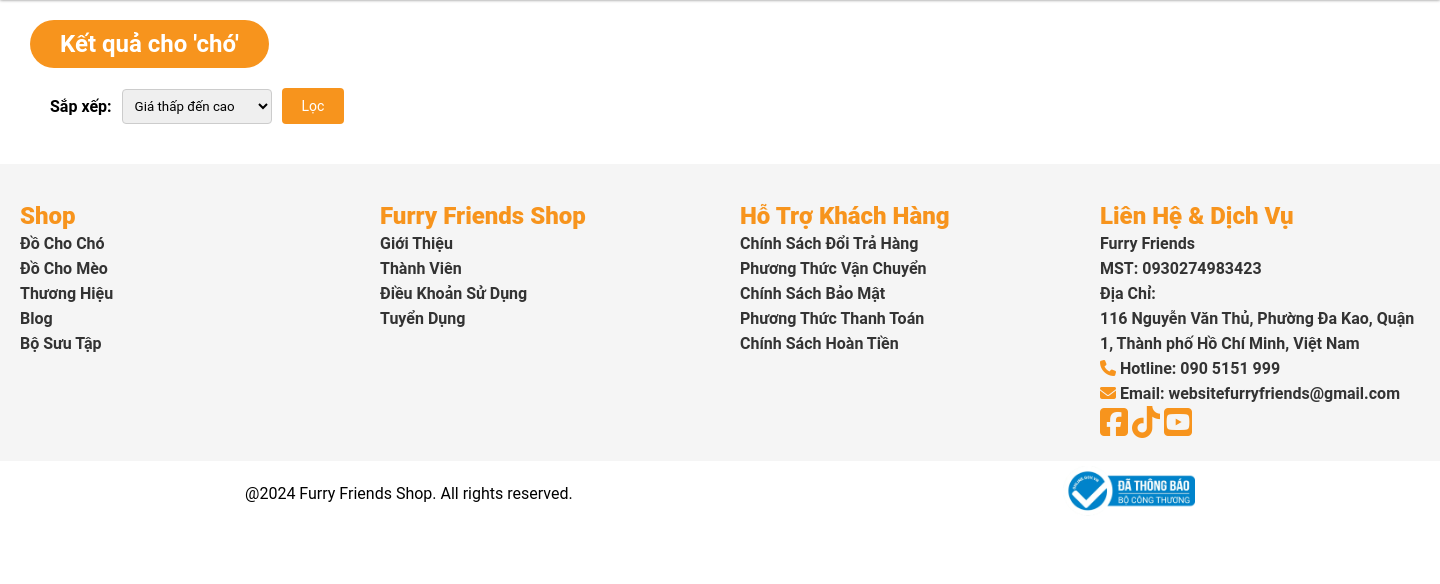
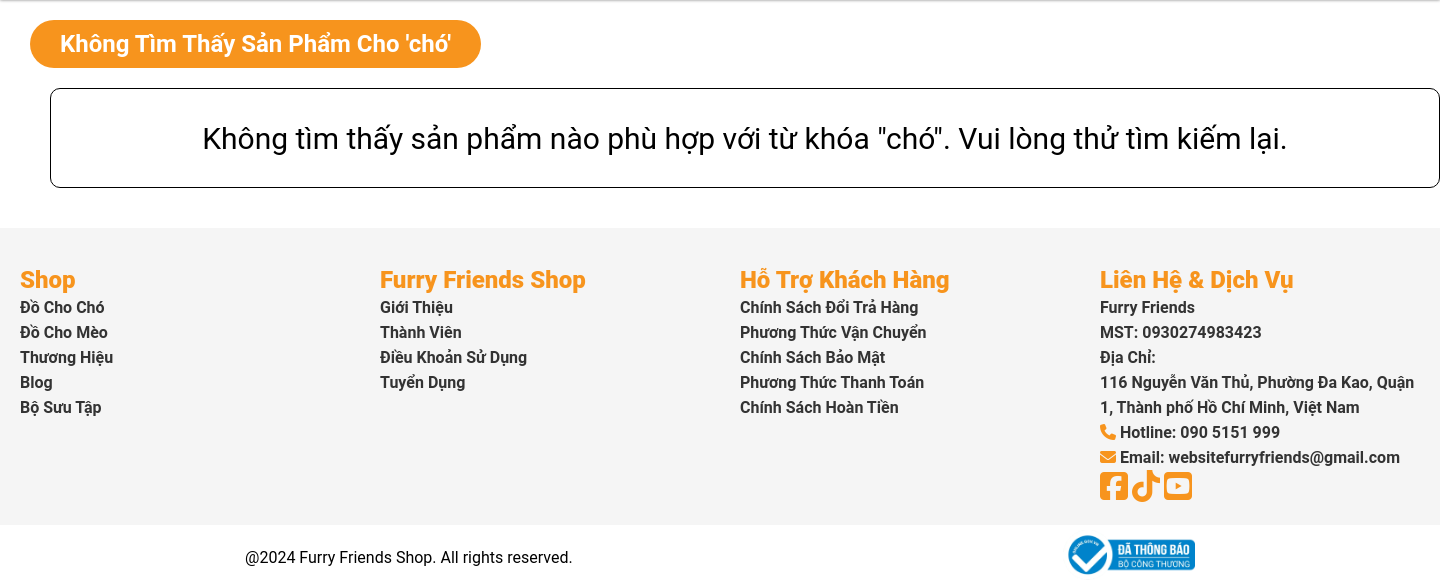
Before and after one commit to AnosMonter/Furryfriends, a PHP site: the page made by index.php in a window 1440 px wide. Shown: the part 180-764 px from the top of the page. Run offline with PHP 8.4, Linux system fonts and the light colour scheme; tables that the repository leaves empty or names only in its code hold one stand-in row (values such as "Sample post").

Commit message:
timkiem
thấy chưa ổn thì sửa lại nha

Co-Authored-By: loc131225 <190447482+loc131225@users.noreply.github.com>

```diff
--- a/site/controller/Site_Controller.php
+++ b/site/controller/Site_Controller.php
@@ -268,7 +268,7 @@ class Site_Controller
             $results = $this->Database->tim_kiem_sp($keyword, $min_price, $max_price, $page_size, $page_num, $sort_price);
             $so_record = $this->Database->tim_kiem_dem($keyword, $min_price, $max_price);
             $so_trang = ceil($so_record / $page_size);
-            $TitlePage = "Kết quả cho '$keyword'";
+            $TitlePage = !empty($result)? "Kết quả cho '$keyword'":"Không Tìm Thấy Sản Phẩm Cho '$keyword'";
             $Views = 'site/views/timkiem.php';
             include_once 'site/views/layout.php';
         } else {
--- a/site/views/timkiem.php
+++ b/site/views/timkiem.php
@@ -1,7 +1,7 @@
 <main>
     <div class="kq-timkiem">
         <h2><?php echo $TitlePage; ?></h2>
-        <div class="filter-bar">
+        <div class="filter-bar"><?php if(!empty($results)) {?>
             <form method="GET" action="">
                 <input type="hidden" name="Page" value="tim_kiem">
                 <input type="hidden" name="Search" value="<?php echo isset($_GET['Search']) ? $_GET['Search'] : ''; ?>">
@@ -12,7 +12,10 @@
                     <option value="DESC" <?php echo (isset($_GET['sort_price']) && $_GET['sort_price'] == 'DESC') ? 'selected' : ''; ?>>Giá cao đến thấp</option>
                 </select>
                 <button type="submit">Lọc</button>
-            </form>
+            </form><?php } else { ?>
+                <div style="border: 1px solid black; border-radius: 10px; color: black; font-size: 30px; height: 100px; display: flex; justify-content: center; align-items: center; width: 100%;" class="khong-co-san-pham-nao">
+                    Không tìm thấy sản phẩm nào phù hợp với từ khóa "<?php echo isset($_GET['Search'])? $_GET['Search'] : '';?>". Vui lòng thử tìm kiếm lại.
+                </div><?php }?>
         </div>
 
         <div class="products">
```
